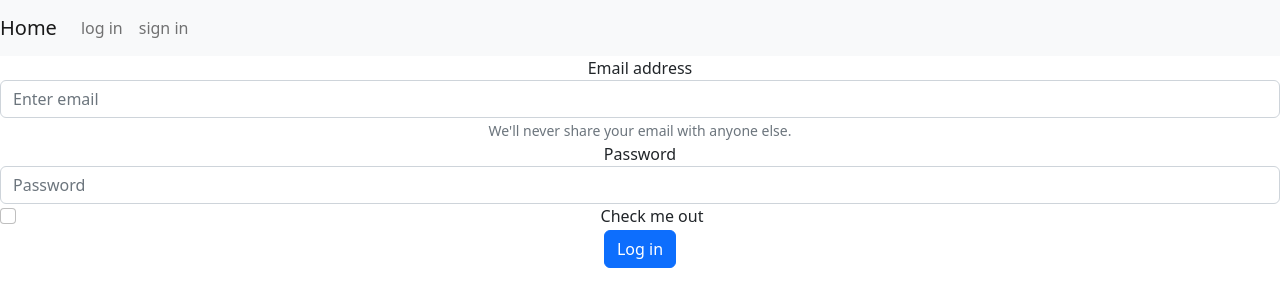
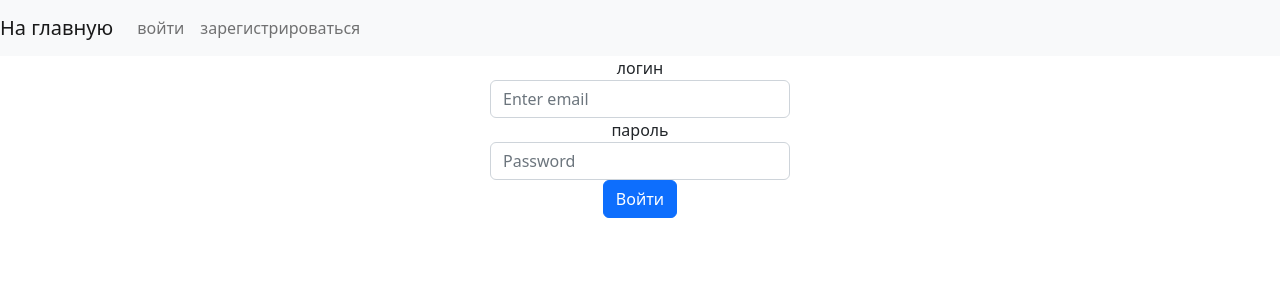
Before and after one commit to Harefda/course_work, a Django app: page /login in a window 1280 px wide. Shown: the top 307 px of the page. Run offline with Django 4.2, Linux system fonts and the light colour scheme.

Commit message:
made some fixes

```diff
--- a/src/app/views.py
+++ b/src/app/views.py
@@ -1,8 +1,11 @@
 from django.shortcuts import render, redirect
+
+from users.models import HockeyPlayer
 
 
 def main_page(request):
-    return render(request, "main.html")
+    hockey_players = HockeyPlayer.objects.all()
+    return render(request, "table.html", {"players": hockey_players})
 
 def login_page(request):
     return render(request, "login.html")
--- a/src/templates/login.html
+++ b/src/templates/login.html
@@ -4,20 +4,15 @@
 {% block content %}
 <form>
 <center>
-  <div class="form-group">
-    <label for="exampleInputEmail1">Email address</label>
+  <div class="form-group" style="width: 300px">
+    <label for="exampleInputEmail1">логин</label>
     <input type="email" class="form-control" id="exampleInputEmail1" aria-describedby="emailHelp" placeholder="Enter email">
-    <small id="emailHelp" class="form-text text-muted">We'll never share your email with anyone else.</small>
   </div>
-  <div class="form-group">
-    <label for="exampleInputPassword1">Password</label>
+  <div class="form-group" style="width: 300px">
+    <label for="exampleInputPassword1">пароль</label>
     <input type="password" class="form-control" id="exampleInputPassword1" placeholder="Password">
   </div>
-  <div class="form-check">
-    <input type="checkbox" class="form-check-input" id="exampleCheck1">
-    <label class="form-check-label" for="exampleCheck1">Check me out</label>
-  </div>
-  <button type="submit" class="btn btn-primary">Log in</button>
+  <button type="submit" class="btn btn-primary">Войти</button>
 </center>
 </form>
 {% endblock %}
--- a/src/templates/main.html
+++ b/src/templates/main.html
@@ -13,17 +13,17 @@
     <script src="https://cdn.jsdelivr.net/npm/bootstrap@5.2.0-beta1/dist/js/bootstrap.min.js" integrity="sha384-kjU+l4N0Yf4ZOJErLsIcvOU2qSb74wXpOhqTvwVx3OElZRweTnQ6d31fXEoRD1Jy" crossorigin="anonymous"></script>
 
     <nav class="navbar navbar-expand-lg navbar-light bg-light">
-      <a class="navbar-brand" href="http://127.0.0.1:8000">Home</a>
+      <a class="navbar-brand" href="http://127.0.0.1:8000">На главную</a>
       <button class="navbar-toggler" type="button" data-toggle="collapse" data-target="#navbarNav" aria-controls="navbarNav" aria-expanded="false" aria-label="Toggle navigation">
         <span class="navbar-toggler-icon"></span>
       </button>
       <div class="collapse navbar-collapse" id="navbarNav">
         <ul class="navbar-nav">
           <li class="nav-item">
-            <a class="nav-link" href="http://127.0.0.1:8000/login">log in</a>
+            <a class="nav-link" href="http://127.0.0.1:8000/login">войти</a>
           </li>
           <li class="nav-item">
-            <a class="nav-link" href="http://127.0.0.1:8000/signin">sign in</a>
+            <a class="nav-link" href="http://127.0.0.1:8000/signin">зарегистрироваться</a>
           </li>
         </ul>
       </div>
```
Also changed, not shown: src/templates/signin.html (+5 -10 lines), src/templates/table.html (added, +33 -0 lines).
